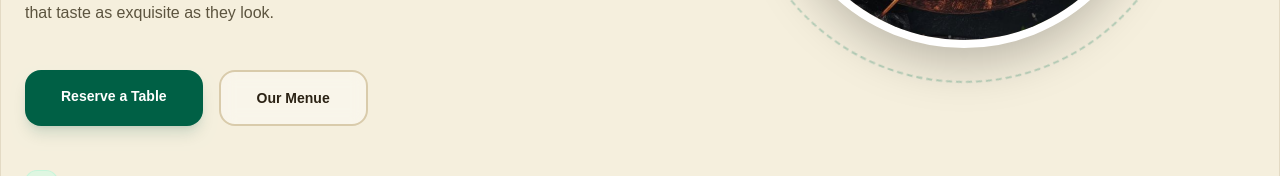
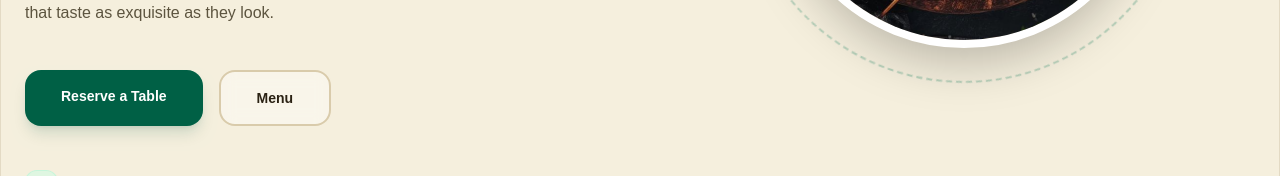
Before and after one commit to XbrZey/APFoods, a Next.js app in the folder frontend/: page / in a window 1280 px wide. Shown: the part 701-877 px from the top of the page. Built offline with nearby package versions, Linux system fonts and the light colour scheme.

Commit message:
menu spelling

```diff
--- a/frontend/components/mainpage/main-comp/MainPage.tsx
+++ b/frontend/components/mainpage/main-comp/MainPage.tsx
@@ -390,7 +390,7 @@ export default function MainPage() {
               href="/menue"
               className="border-2 border-[#D9CBAB] bg-white/40 backdrop-blur-sm text-[#2B2214] px-9 py-4 rounded-2xl font-bold hover:bg-[#F3EFDF] hover:border-[#C9B98C] transition-all text-sm block text-center focus-visible:outline-none focus-visible:ring-2 focus-visible:ring-[#2B2214] focus-visible:ring-offset-2"
             >
-              Our Menue
+              Menu
             </Link>
           </div>
           <div className="hero-sub-stagger text-xs font-bold text-[#7A6F53] flex items-center gap-2.5 pt-3">
```
